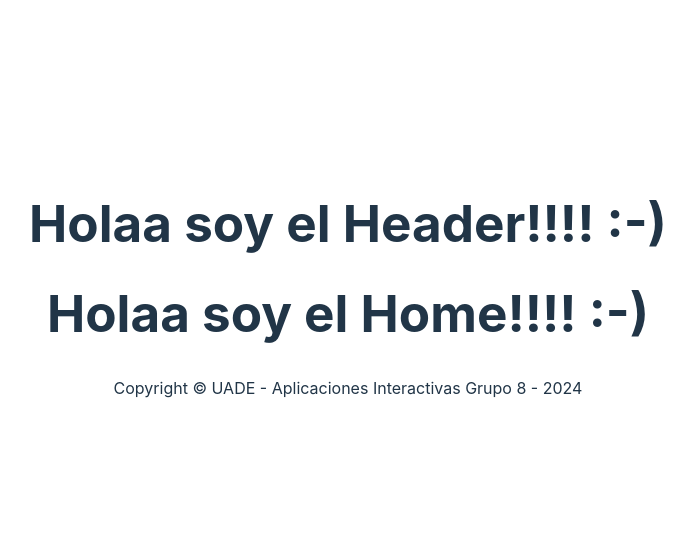
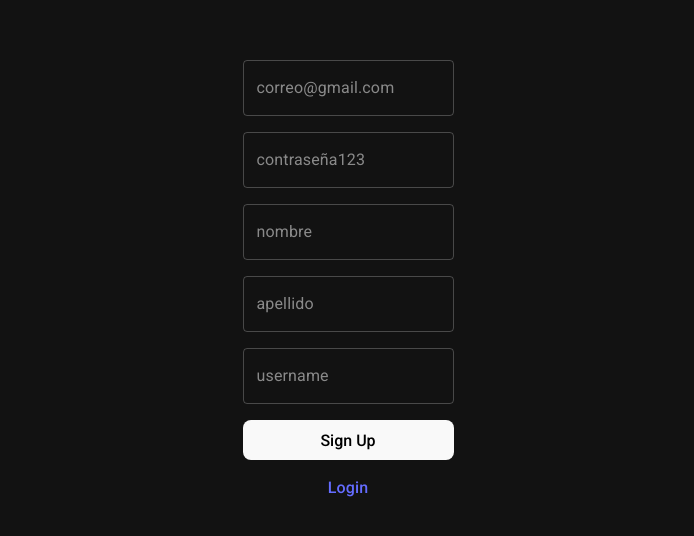
Before and after one commit to KakuInnovation/UADE-GRUPO8-475802-2024-1C-NOCHE-VIE-APPS-INTERACTIVAS, a React (Vite) app in the folder ECommerce-Grupo8/: page /signup in a window 1280 px wide. Shown: the part 120-656 px from the top of the page, without its empty margins (292-986 px from the left). Built offline with nearby package versions, Linux system fonts and the light colour scheme.

Commit message:
Login, Signup & routes

```diff
--- a/ECommerce-Grupo8/package.json
+++ b/ECommerce-Grupo8/package.json
@@ -16,7 +16,8 @@
     "@mui/icons-material": "^5.15.15",
     "@mui/material": "^5.15.15",
     "react": "^18.2.0",
-    "react-dom": "^18.2.0"
+    "react-dom": "^18.2.0",
+    "react-router-dom": "^6.23.0"
   },
   "devDependencies": {
     "@types/react": "^18.2.66",
--- a/ECommerce-Grupo8/src/App.jsx
+++ b/ECommerce-Grupo8/src/App.jsx
@@ -1,12 +1,13 @@
-import { useState } from 'react'
-import Home from './components/Home.jsx'
-import './assets/css/App.css'
+import './assets/css/app.css'
+import {RouterProvider} from "react-router-dom";
+import router from "./pages/router.jsx";
 
 function App() {
     return (
         <>
             <div>
-        <Home />
+                {/*<Home />*/}
+                <RouterProvider router={router}/>
             </div>
         </>
     )
--- a/ECommerce-Grupo8/src/components/home.jsx
+++ b/ECommerce-Grupo8/src/components/home.jsx
@@ -1,5 +1,5 @@
-import Header from './Header.jsx'
-import Footer from './Footer.jsx'
+import Header from './header.jsx'
+import Footer from './footer.jsx'
 
 function Home() {
   return (
--- a/ECommerce-Grupo8/src/main.jsx
+++ b/ECommerce-Grupo8/src/main.jsx
@@ -1,6 +1,7 @@
 import React from 'react'
 import ReactDOM from 'react-dom/client'
 import App from './App.jsx'
+import {createTheme, CssBaseline, ThemeProvider} from "@mui/material";
 
 import '@fontsource/roboto/300.css';
 import '@fontsource/roboto/400.css';
@@ -9,8 +10,18 @@ import '@fontsource/roboto/700.css';
 
 import './index.css'
 
+const darkTheme = createTheme({
+    palette: {
+        mode: 'dark',
+    },
+});
+
+
 ReactDOM.createRoot(document.getElementById('root')).render(
-  <React.StrictMode>
-    <App />
-  </React.StrictMode>,
+    <React.StrictMode>
+        <ThemeProvider theme={darkTheme}>
+            <CssBaseline/>
+            <App/>
+        </ThemeProvider>
+    </React.StrictMode>,
 )
--- /dev/null
+++ b/ECommerce-Grupo8/src/pages/editar.jsx
@@ -0,0 +1,5 @@
+export default function Editar() {
+    return (
+        <main/>
+    )
+}
--- /dev/null
+++ b/ECommerce-Grupo8/src/pages/login.jsx
@@ -0,0 +1,38 @@
+import {useCallback, useState} from "react";
+import {Link, redirect} from "react-router-dom";
+import {FormControl, TextField} from "@mui/material";
+
+export default function Login() {
+    const [email, setEmail] = useState('');
+    const [password, setPassword] = useState('');
+
+    const submit = useCallback(() => {
+        // check db
+        localStorage.setItem("email", email);
+        localStorage.setItem("password", password);
+        redirect("/")
+    }, [email, password]);
+
+    return (
+        <main>
+            <form onSubmit={submit}>
+                <FormControl sx={{gap: 2}}>
+                    <TextField
+                        placeholder="correo@gmail.com"
+                        name="email" type="email" value={email}
+                        onChange={(e) => setEmail(e.target.value)}
+                        variant="outlined"
+                    />
+                    <TextField
+                        placeholder="contraseña123"
+                        name="password" type="password" value={password}
+                        onChange={(e) => setPassword(e.target.value)}
+                        variant="outlined"
+                    />
+                    <button type="submit">Login</button>
+                    <Link to="/signup" className="btn btn-lg btn-primary">Sign Up</Link>
+                </FormControl>
+            </form>
+        </main>
+    )
+}
--- /dev/null
+++ b/ECommerce-Grupo8/src/pages/publicar.jsx
@@ -0,0 +1,36 @@
+import {Button, FormControl, Input} from "@mui/material";
+import {useCallback, useState} from "react";
+import CloudUploadIcon from '@mui/icons-material/CloudUpload';
+
+export default function Publicar() {
+    const [images, setImages] = useState([]);
+
+    console.log(images)
+
+    const submit = useCallback(() => {
+
+    }, [])
+
+    return (
+        <main>
+            <form onSubmit={e => e.preventDefault()}>
+                <FormControl>
+                    <img src={images.length ? URL.createObjectURL(images[0].slice()) : ""} alt="image"/>
+                    <Button
+                        component="label"
+                        role={undefined}
+                        variant="contained"
+                        tabIndex={-1}
+                        startIcon={<CloudUploadIcon/>}
+                    >
+                        Upload file
+                        <Input
+                            type="file" accept="image/*" sx={{display: "none"}}
+                            onChange={(e) => setImages(Array.from(e.target.files))}
+                        />
+                    </Button>
+                </FormControl>
+            </form>
+        </main>
+    )
+}
--- /dev/null
+++ b/ECommerce-Grupo8/src/pages/router.jsx
@@ -0,0 +1,32 @@
+import {createBrowserRouter} from "react-router-dom";
+import Login from "./login.jsx";
+import SignUp from "./signup.jsx";
+import Home from "../components/home.jsx";
+import Publicar from "./publicar.jsx";
+import Editar from "./editar.jsx";
+
+
+const router = createBrowserRouter([
+    {
+        path: "/",
+        element: <Home/>
+    },
+    {
+        path: "/login",
+        element: <Login/>,
+    },
+    {
+        path: "/signup",
+        element: <SignUp/>
+    },
+    {
+        path: "/publicar",
+        element: <Publicar/>
+    },
+    {
+        path: "/editar/:id",
+        element: <Editar/>
+    }
+]);
+
+export default router
--- /dev/null
+++ b/ECommerce-Grupo8/src/pages/signup.jsx
@@ -0,0 +1,68 @@
+import {useCallback, useState} from "react";
+import {FormControl, TextField} from "@mui/material";
+import {Link, redirect} from "react-router-dom";
+
+export default function SignUp() {
+    // nombre de usuario, mail, contraseña, nombre y apellido
+    const [username, setUsername] = useState("");
+    const [password, setPassword] = useState('');
+    const [email, setEmail] = useState('');
+    const [firstName, setFirstName] = useState('');
+    const [lastName, setLastName] = useState('');
+
+    const submit = useCallback(() => {
+        // check username
+        localStorage.setItem("username", username);
+        localStorage.setItem("password", password);
+        localStorage.setItem("email", email);
+        localStorage.setItem("firstName", firstName);
+        localStorage.setItem("lastName", lastName);
+        redirect("/")
+    }, [username, password, email, firstName, lastName]);
+
+    return (
+        <main>
+            <form onSubmit={submit}>
+                <FormControl sx={{gap: 2}}>
+                    <TextField
+                        placeholder="correo@gmail.com"
+                        autoComplete="email"
+                        name="email" type="email" value={email}
+                        onChange={(e) => setEmail(e.target.value)}
+                        variant="outlined"
+                    />
+                    <TextField
+                        placeholder="contraseña123"
+                        autoComplete="new-password"
+                        name="password" type="password" value={password}
+                        onChange={(e) => setPassword(e.target.value)}
+                        variant="outlined"
+                    />
+                    <TextField
+                        placeholder="nombre"
+                        autocomplete="given-name"
+                        name="firstName" value={firstName}
+                        onChange={(e) => setFirstName(e.target.value)}
+                        variant="outlined"
+                    />
+                    <TextField
+                        placeholder="apellido"
+                        autocomplete="family-name"
+                        name="lastName" value={lastName}
+                        onChange={(e) => setLastName(e.target.value)}
+                        variant="outlined"
+                    />
+                    <TextField
+                        placeholder="username"
+                        autocomplete="nickname"
+                        name="username" value={username}
+                        onChange={(e) => setUsername(e.target.value)}
+                        variant="outlined"
+                    />
+                    <button type="submit">Sign Up</button>
+                    <Link to="/login">Login</Link>
+                </FormControl>
+            </form>
+        </main>
+    )
+}
```
Also changed, not shown: 1 other file (tests, documents, lock files or other folders). Lines whose indentation alone changed are shown as unchanged.
